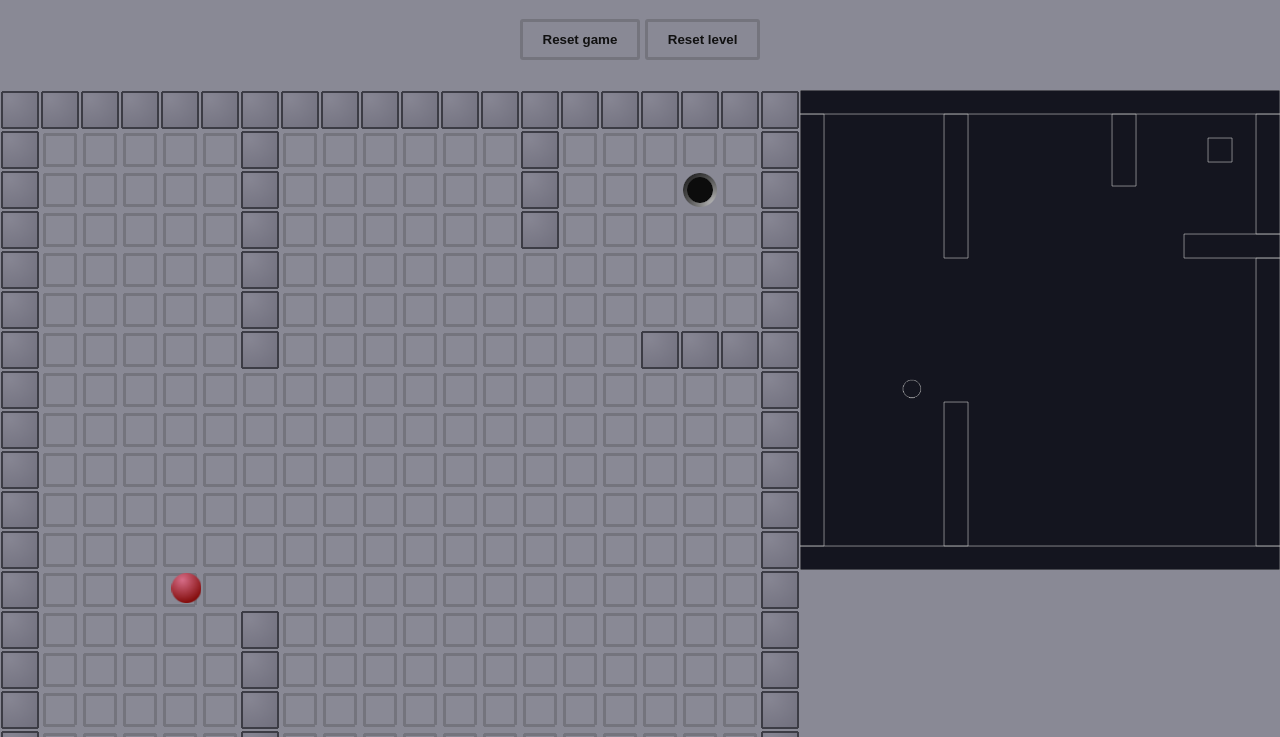
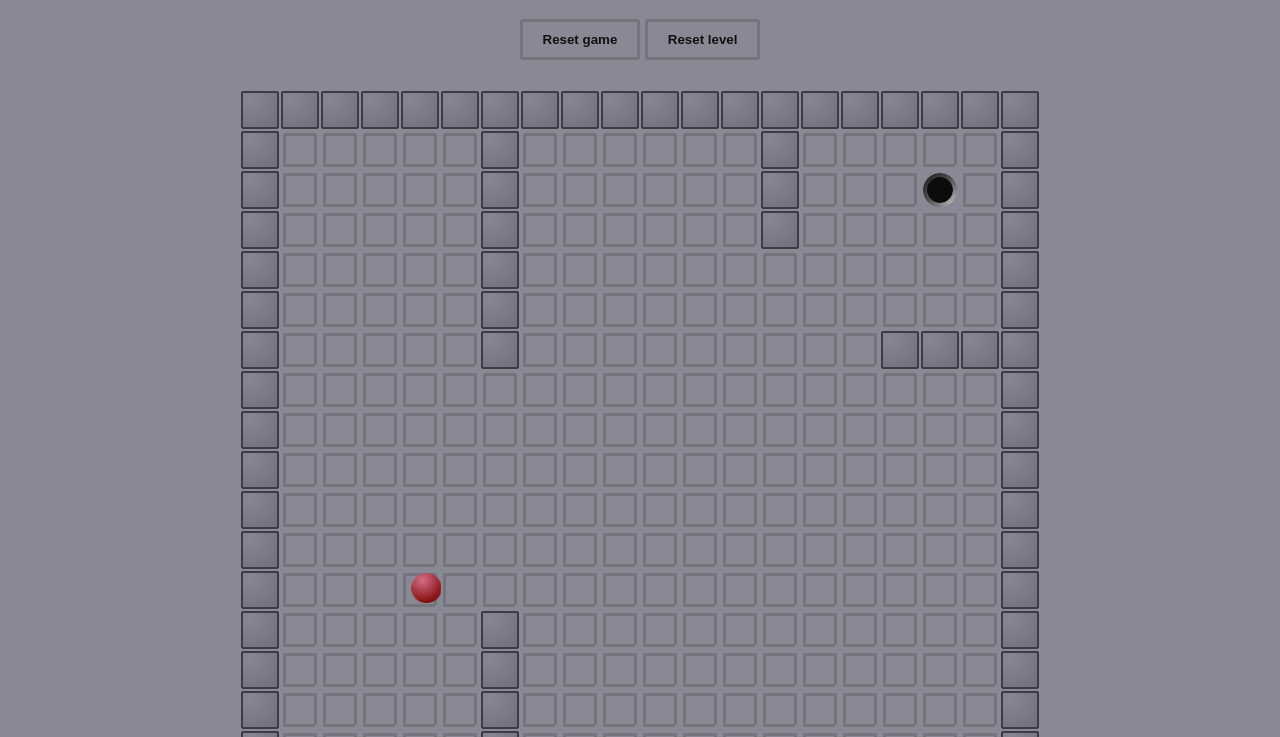
Before and after one commit to mat-sz/inkball, a website built with webpack: page public/index.html in a window 1280 px wide. Shown: the part 63-800 px from the top of the page. Built offline with nearby package versions, Linux system fonts and the light colour scheme.

Commit message:
fixed canvas stretch on mobile (again)

```diff
--- a/src/App.scss
+++ b/src/App.scss
@@ -38,7 +38,3 @@ canvas {
         }
     }
 }
-
-.canvases {
-    display: flex;
-}
--- a/src/index.ts
+++ b/src/index.ts
@@ -83,6 +83,8 @@ document.addEventListener('gesturestart', (e) => {
 });
 
 if (process.env.NODE_ENV === 'development') {
+    document.getElementById("canvases").style.display = 'flex';
+
     // Debug mode.
     let render = Matter.Render.create({
         element: document.getElementById('debug'),
```
